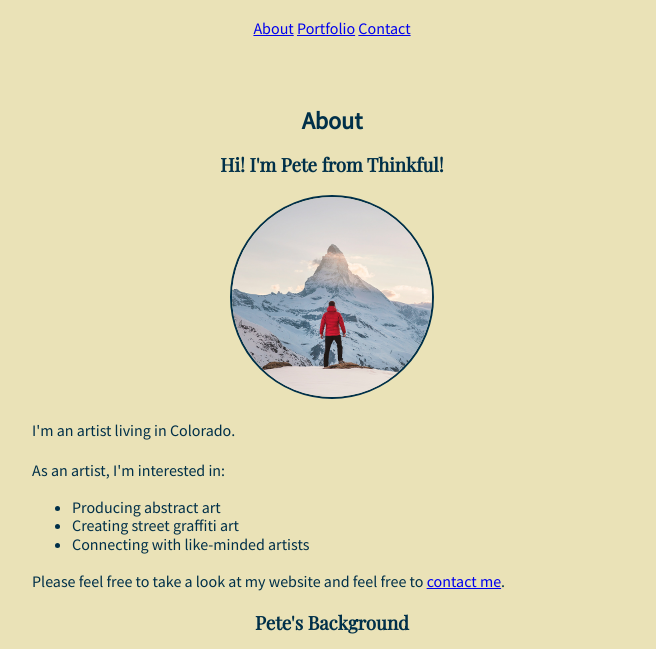
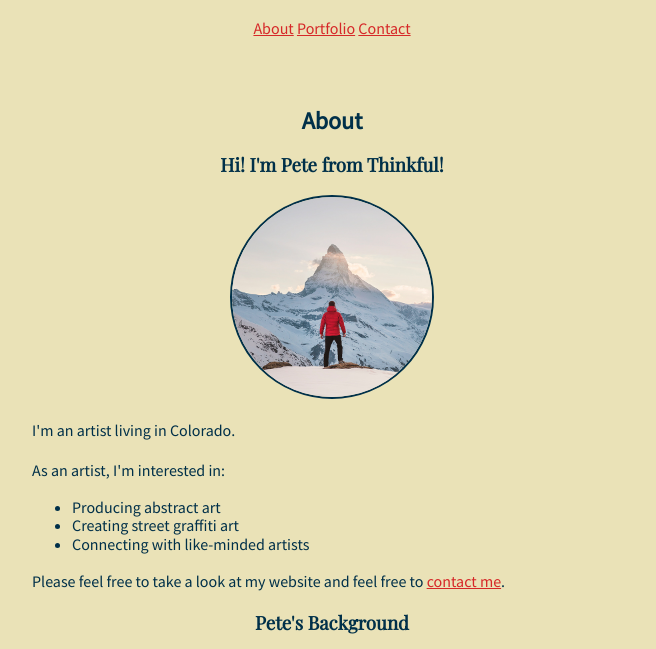
Before and after one commit to CZamoraTheDeveloper/pete-thinkful-portfolio, a plain HTML site: page index.html in a window 1280 px wide. Shown: the part 101-750 px from the top of the page, without its empty margins (308-964 px from the left). Drawn offline with nearby package versions, Linux system fonts and the light colour scheme.

Commit message:
revised.final
cleaned up anchor tags

```diff
--- a/style.css
+++ b/style.css
@@ -44,6 +44,12 @@ div {
   margin: auto;
   width: 600px;
 }
+a {
+  color: #d62828;
+}
+a:hover{
+  color: #f77f00;
+}
 
 img {
   width: 100%;
```
